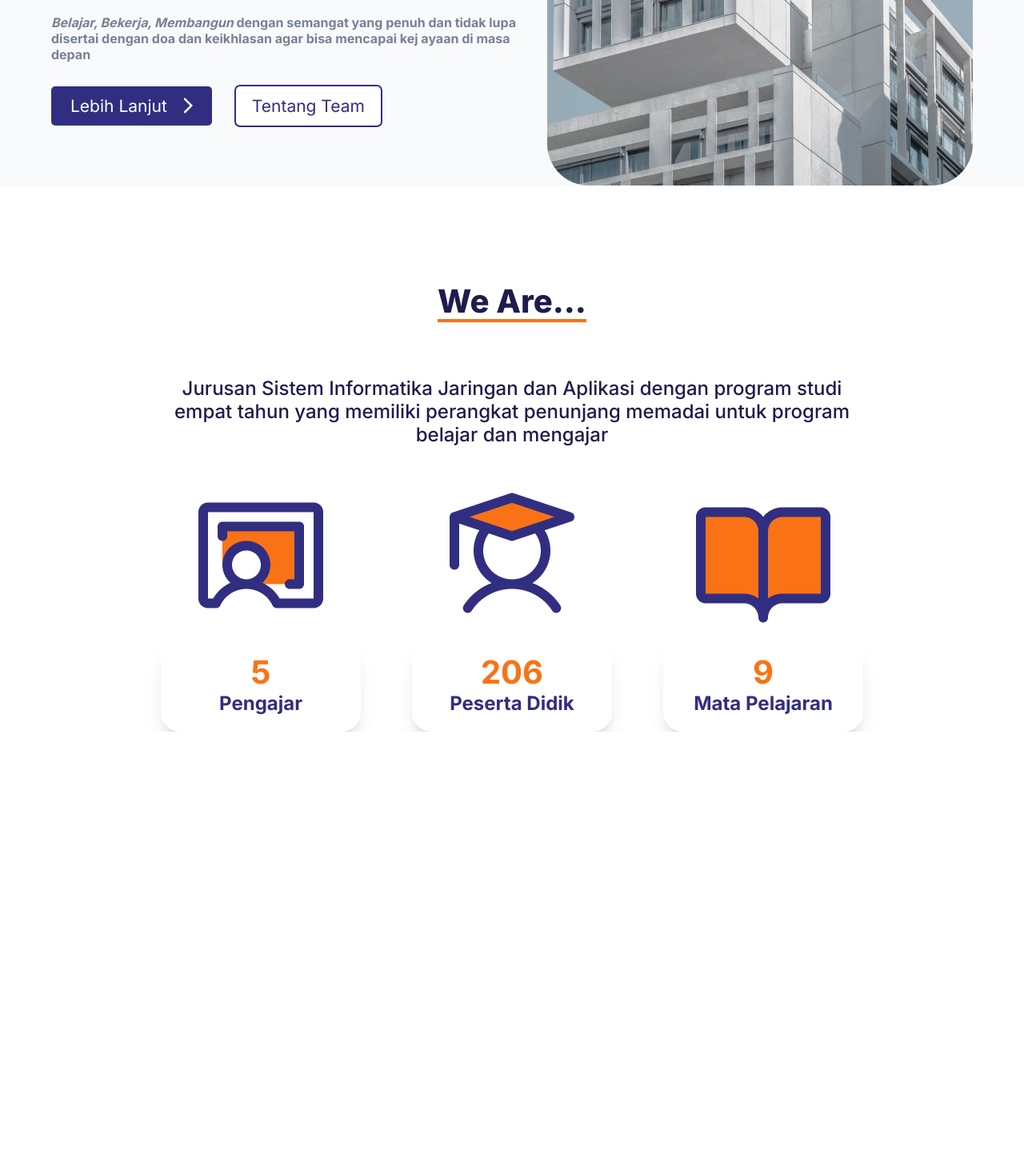
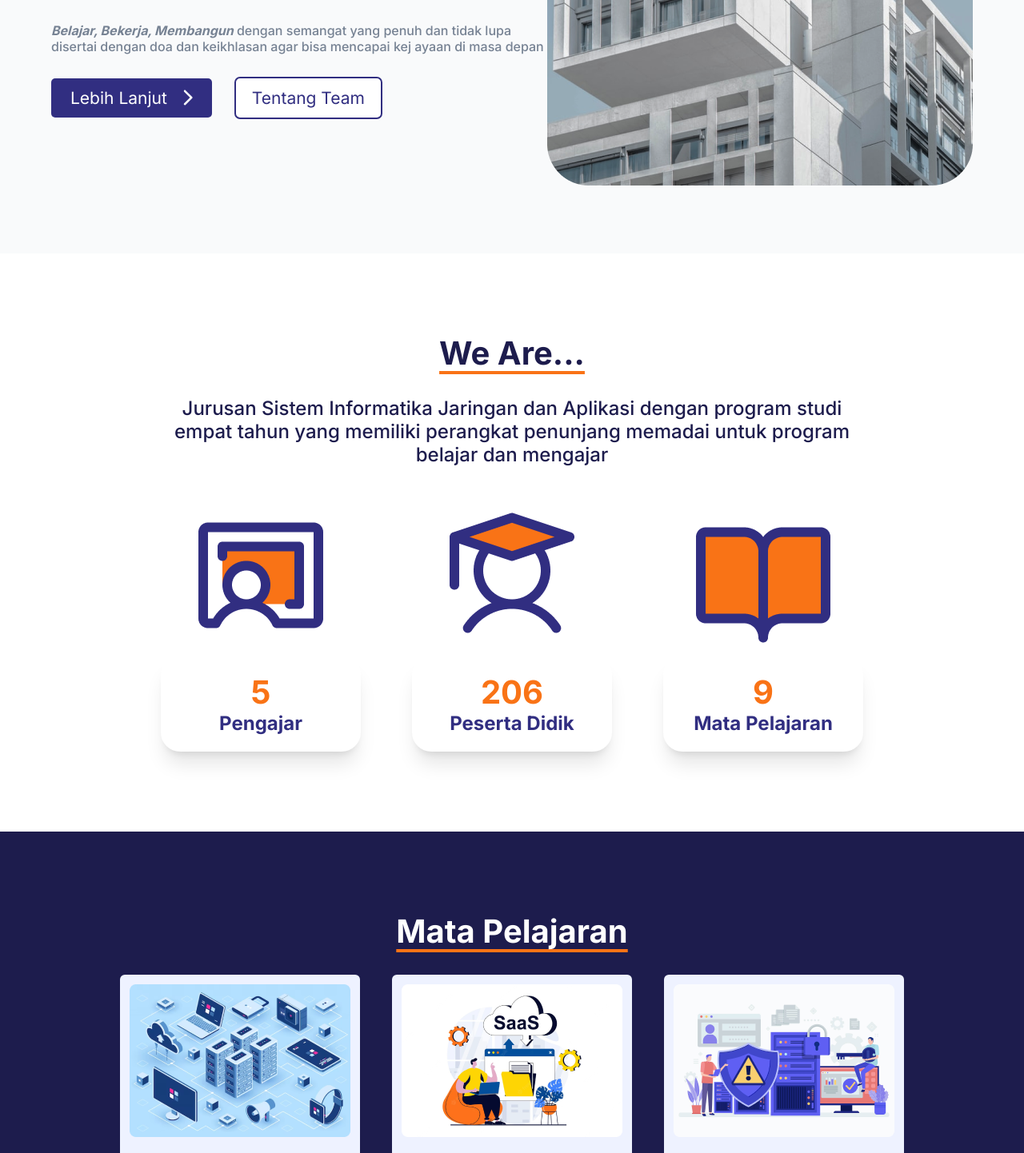
Before and after one commit to itc-26/sijaku, a Next.js app: page / in a window 1280 px wide. Shown: the part 455-1897 px from the top of the page at 80% size. Before the commit the page ends 1370 px from the top, so only its background shows below. Built offline with nearby package versions, Linux system fonts and the light colour scheme.

Commit message:
Mata pelajaran section

```diff
--- a/src/components/atoms/Text.tsx
+++ b/src/components/atoms/Text.tsx
@@ -7,10 +7,10 @@ interface Props {
 }
 
 export enum TextType {
-    Title = "title",
-    SubTitle = "subTitle",
-    Regular = "regular",
-    Small = "small"
+    Title,
+    SubTitle,
+    Regular,
+    Small
 }
 
 const Text = ({ textType, children, addClassName }: Props) => {
--- /dev/null
+++ b/src/components/organisms/Card.tsx
@@ -0,0 +1,45 @@
+import Image from "next/image";
+
+import Text, { TextType } from "../atoms/Text";
+import { ISubject, subjects } from "@/utils/data";
+
+interface Props {
+    cardType?: CardType,
+    addClassName?: string,
+}
+
+interface ISubjectCard extends  ISubject , Props {}
+
+interface ICompetitionCard extends ISubjectCard {}
+
+export enum CardType {
+    Primary,
+    Secondary
+}
+
+const CardPrimary = ({ addClassName, img, name, description }: ISubjectCard) => {
+    return (
+        <div className={`div-[5.25rem] w-[300px] min-h-[350px] bg-lightBlue p-[12px] rounded-md ${addClassName}`}>
+            <Image src={img} alt="SMKN 26 Jakarta Mata Pelajaran" />
+            <Text textType={TextType.Regular} addClassName="font-bold text-left text-orange mt-[14px] mb-[10px]">{name}</Text>
+            <Text textType={TextType.Small} addClassName="font-medium text-left text-grey text-[12px]">{description}</Text>
+        </div>
+    )
+}
+
+
+const Card = ({ cardType = CardType.Primary, ...props }: ISubjectCard) => {
+    switch(cardType) {
+        case CardType.Primary:
+            return (
+                <CardPrimary {...props} />
+            )
+        case CardType.Secondary:
+        default:
+            return (
+                <div>awkaowkoakw</div>
+            )
+    }
+}
+
+export default Card;
--- a/src/components/templates/ContentContainer.tsx
+++ b/src/components/templates/ContentContainer.tsx
@@ -11,7 +11,7 @@ interface Props {
 const ContentContainer = ({ title, children, addClassName }: Props) => {
     return (
         <section>
-            <Text textType={TextType.SubTitle} addClassName={`font-extrabold text-darkBlue underline decoration-orange underline-offset-8 text-center mt-[120px] mb-[70px] ${addClassName}`}>{title}</Text>
+            <Text textType={TextType.SubTitle} addClassName={`font-bold text-darkBlue underline decoration-orange underline-offset-8 text-center mb-[30px] ${addClassName}`}>{title}</Text>
             <div className="flex items-center text-center">
                 {children}
             </div>
--- a/src/pages/index.tsx
+++ b/src/pages/index.tsx
@@ -2,12 +2,15 @@ import Image from "next/image"
 
 import Text, { TextType } from "@/components/atoms/Text"
 
+import Card from "@/components/organisms/Card"
 import Button, { ButtonType } from "@/components/molecules/Button"
 
 import Navbar from "@/components/organisms/Navbar"
 
 import ContentContainer from "@/components/templates/ContentContainer"
 import GlobalContainer from "@/components/templates/GlobalContainer"
+
+import { subjects } from "@/utils/data"
 
 import sijaImg from "@/assets/img/building-img.png"
 import nextIcon from "@/assets/icon/next-icon.svg"
@@ -20,13 +23,13 @@ export default function Home() {
     <>
       <Navbar />
       <div className="font-bold top bg-lightGrey">
-        <GlobalContainer addClassName="flex justify-between items-center pt-[85px]">
+        <GlobalContainer addClassName="flex justify-between items-center py-[85px]">
           <div className="flex flex-col gap-[30px]">
             <div className="flex flex-col justify-around">
               <Text textType={TextType.Title} addClassName="text-blue font-overpass">WELCOME TO</Text>
               <Text textType={TextType.Title} addClassName="text-orange font-overpass">SIJA.KU</Text>
             </div>
-            <Text textType={TextType.Small} addClassName="text-grey max-w-[670px]"> <span className="font-bold italic">Belajar, Bekerja, Membangun</span> dengan semangat yang penuh dan tidak lupa disertai dengan doa dan keikhlasan agar bisa mencapai kej ayaan di masa depan</Text>
+            <Text textType={TextType.Small} addClassName="text-grey max-w-[670px] font-medium"> <span className="font-bold italic">Belajar, Bekerja, Membangun</span> dengan semangat yang penuh dan tidak lupa disertai dengan doa dan keikhlasan agar bisa mencapai kej ayaan di masa depan</Text>
             <div className="flex gap-[30px]">
               <Button addClassName="flex items-center gap-[20px] px-[24px] py-[12px] text-[21px]">Lebih Lanjut <Image src={nextIcon} alt="Next Icon" /></Button>
               <Button buttonType={ButtonType.Secondary} addClassName="text-[21px] ">Tentang Team</Button>
@@ -35,6 +38,7 @@ export default function Home() {
           <Image src={sijaImg} alt="SIJA SMKN 26 Jakarta img" />
         </GlobalContainer>
       </div>
+      <div className="py-[100px]">
         <ContentContainer title="We Are...">
           <GlobalContainer addClassName="flex flex-col items-center gap-[40px]">
             <Text textType={TextType.Regular} addClassName="text-darkBlue max-w-[860px] text-center font-medium">
@@ -65,6 +69,20 @@ export default function Home() {
             </div>
           </GlobalContainer>
         </ContentContainer>
+      </div>
+      <div className="min-h-[300px] bg-darkBlue py-[100px]">
+        <ContentContainer title="Mata Pelajaran" addClassName="text-white">
+          <GlobalContainer>
+            <div className="flex flex-wrap justify-center gap-[40px]">
+              {
+                subjects.map((subject) => (
+                  <Card img={subject.img} name={subject.name} description={subject.description} />
+                ))
+              }
+            </div>
+          </GlobalContainer>
+        </ContentContainer>
+      </div>
     </>
   )
 }
--- /dev/null
+++ b/src/utils/data.tsx
@@ -0,0 +1,65 @@
+import { StaticImageData } from "next/image";
+
+import siskomImg from "@/assets/img/siskom-img.png"
+import saasImg from "@/assets/img/saas-img.png"
+import skjImg from "@/assets/img/skj-img.png"
+import iotImg from "@/assets/img/iot-img.png"
+import pemrodasImg from "@/assets/img/pemrodas-img.png"
+import paasImg from "@/assets/img/paas-img.png"
+import jardasImg from "@/assets/img/jardas-img.png"
+import iaasImg from "@/assets/img/iaas-img.png"
+import ddgImg from "@/assets/img/ddg-img.png"
+
+export interface ISubject {
+    img: StaticImageData;
+    name: string;
+    description: string;
+}
+
+export const subjects: ISubject[] = [
+    {
+        img: siskomImg,
+        name: "Sistem Komputer",
+        description: "Konsep dasar komputer pada sisi perangkat keras yang bertujuan untuk mengoptimalkan pemahaman tentang aplikasi komputer dan perangkat keras serta troubleshooting"
+    },
+    {
+        img: saasImg,
+        name: "Software as a Service (SaaS)",
+        description: "Pengoprasian layanan software pada cloud yang disediakan vendor vendor penyedia layanan ini"
+    },
+    {
+        img: skjImg,
+        name: "Sistem Keamanan Jaringan",
+        description: "Tingkatan selanjutnya dari komputer dan jaringan dasar, pada pembelajaran ini dilakukan pembahasan mengenain cara mengamankan jaringan, defense serta metodologi penyerangan jaringan"
+    },
+    {
+        img: iotImg,
+        name: "Sistem Internet of Things",
+        description: "Sebuah konsep untuk memperluas fungsi dari internet dengan menyambungkan perangkat perangkat keras menjadi kesatuan yang terpadu"
+    },
+    {
+        img: pemrodasImg,
+        name: "Pemrograman Dasar",
+        description: "Konsep dasar tentang pemrograman, logika dasar dalam pemrograman, struktur data, serta algoritma pada komputer"
+    },
+    {
+        img: paasImg,
+        name: "Platform as a Service (PaaS)",
+        description: "Pengoprasian layanan komputasi awan (cloud) dengan tujuan pengembangan dan pengelolaan aplikasi dengan biaya yang lebih murah"
+    },
+    {
+        img: jardasImg,
+        name: "Komputer dan Jaringan Dasar",
+        description: "Konsep dasar komputer pada sisi perangkat Jaringan yang bertujuan untuk mengoptimalkan pemahaman tentang instalasi jaringan serta troubleshooting"
+    },
+    {
+        img: iaasImg,
+        name: "Infrastructure as a Service (IaaS)",
+        description: "Pembelajaran tentang cara pengoperasian layanan dengan dengan sumber daya komputasi meliputi server, jaringan, storage dan ruang data center"
+    },
+    {
+        img: ddgImg,
+        name: "Dasar Desain Grafis",
+        description: "Konsep dasar tentang Desain Grafis, pemilihan warna, kombinasi warna, serta implementasi desain grafis dalam bentuk produk jadi"
+    },
+];
--- a/tailwind.config.js
+++ b/tailwind.config.js
@@ -15,11 +15,12 @@ module.exports = {
     colors: {
       'white': '#FFFFFF',
       'black': '#000000',
+      'darkBlue': '#1D1C4D',
       'blue': '#312E81',
-      'darkBlue': '#1D1C4D',
+      'lightBlue': '#EEF2FF',
       'orange': '#F97316',
       'grey': '#768293',
-      'lightGrey': '#F9FAFB'
+      'lightGrey': '#F9FAFB',
     },
     extend: {},
     screens: {
```
Lines whose indentation alone changed are shown as unchanged.
